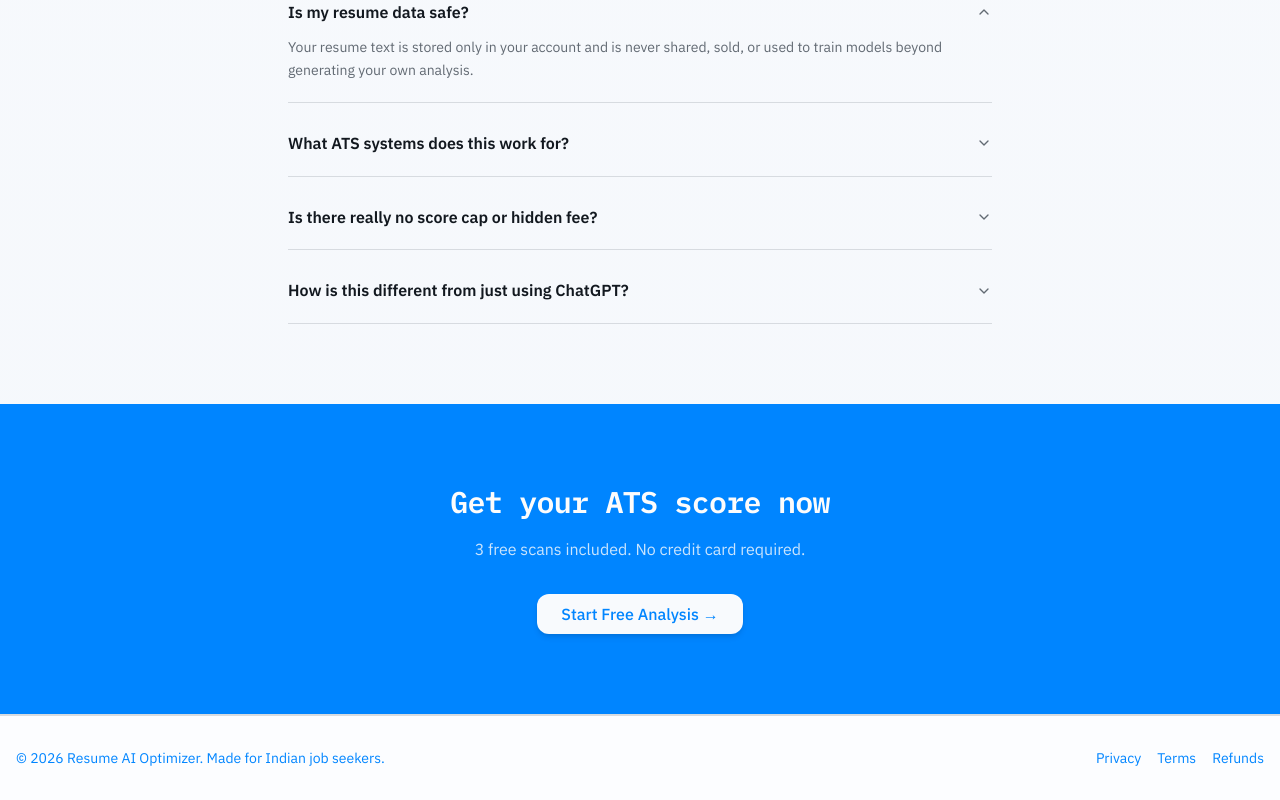
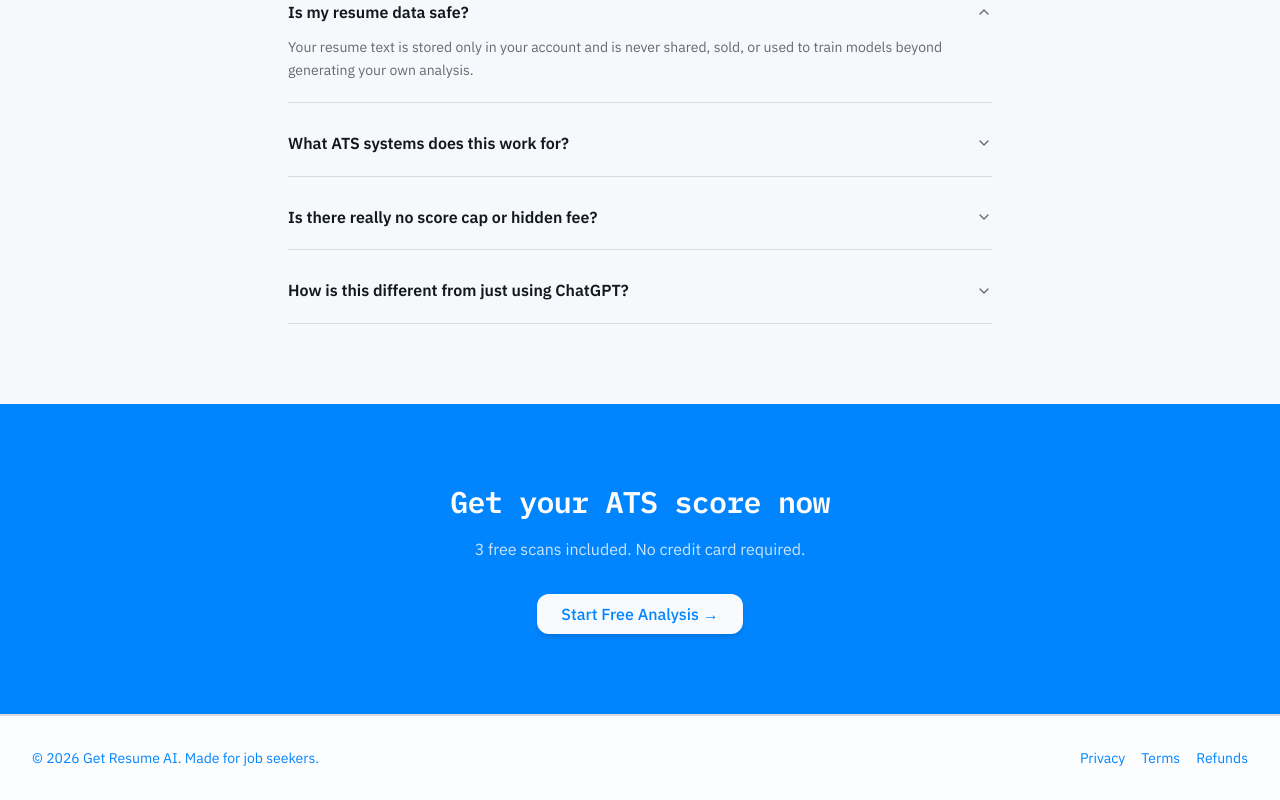
Before and after one commit to gaur-j/resume-optimizer, a Next.js app: page / in a window 1280 px wide. Shown: the part 4050-4850 px from the top of the page. Built offline with nearby package versions, Linux system fonts and the light colour scheme; no server answers.

Commit message:
feat: enhance SEO metadata and structured data for improved visibility

```diff
--- a/app/layout.tsx
+++ b/app/layout.tsx
@@ -67,8 +67,15 @@ export const metadata: Metadata = {
     "resume keyword checker",
     "resume AI",
     "CV checker",
+    "Free AI Resume Generator for Tech Jobs",
+    "AI resume builder",
+    "ATS Resume Checker Online",
     "resume improvement",
     "ATS resume optimization",
+    "resume formatting",
+    "resume keyword optimization",
+    "resume analysis",
+    "upload PDF resume",
     "resume scanner",
     "career tools",
   ],
--- a/app/page.tsx
+++ b/app/page.tsx
@@ -67,6 +67,13 @@ const structuredData = {
   "@context": "https://schema.org",
   "@graph": [
     {
+      "@type": "Organization",
+      "@id": "https://getresume-ai.vercel.app/#organization",
+      name: "Get Resume AI",
+      url: "https://getresume-ai.vercel.app/",
+      logo: "https://getresume-ai.vercel.app/site.svg",
+    },
+    {
       "@type": "WebSite",
       "@id": "https://getresume-ai.vercel.app/#website",
       // Explicit site-identity signal, separate from (but consistent with)
@@ -79,6 +86,7 @@ const structuredData = {
       name: "Get Resume AI",
       alternateName: "Resume AI Optimizer",
       url: "https://getresume-ai.vercel.app/",
+      publisher: { "@id": "https://getresume-ai.vercel.app/#organization" },
       inLanguage: "en",
     },
     {
--- a/components/SiteFooter.tsx
+++ b/components/SiteFooter.tsx
@@ -3,9 +3,9 @@ import Link from "next/link";
 export function SiteFooter() {
   return (
     <footer className="border-t border-border py-8 bg-card">
-      <div className="max-w-7xl mx-auto px-4 flex flex-col sm:flex-row items-center justify-between gap-4 text-sm text-muted-foregroun">
+      <div className="max-w-7xl mx-auto px-4 sm:px-6 lg:px-8 flex flex-col sm:flex-row items-center justify-between gap-4 text-xs sm:text-sm text-muted-foregroun">
         <span className="text-primary">
-          © 2026 Resume AI Optimizer. Made for Indian job seekers.
+          © 2026 Get Resume AI. Made for job seekers.
         </span>
         <nav className="flex items-center gap-4">
           <Link
```
